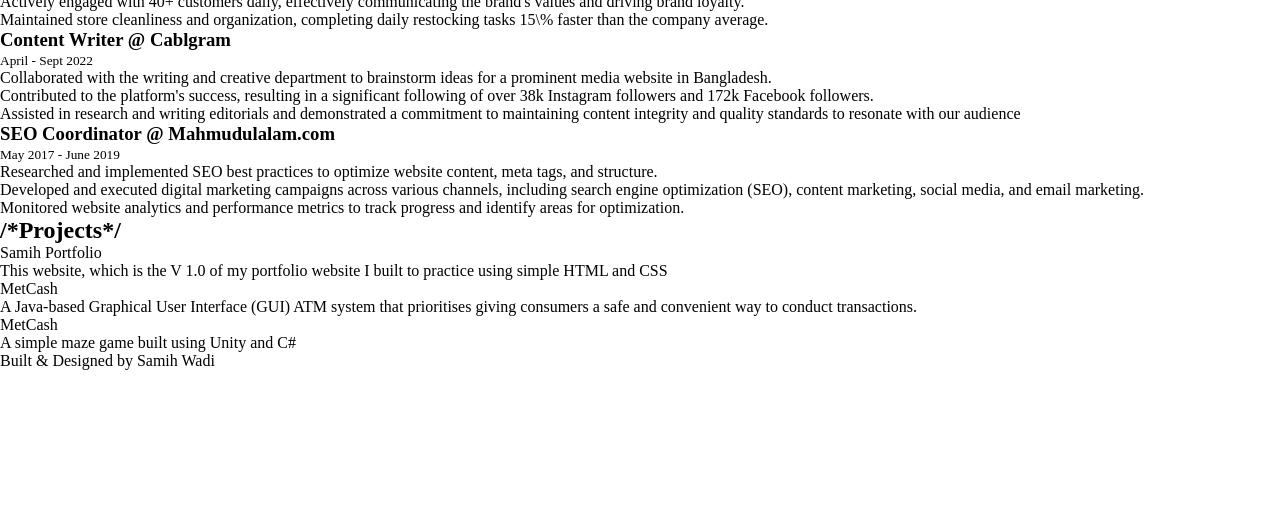
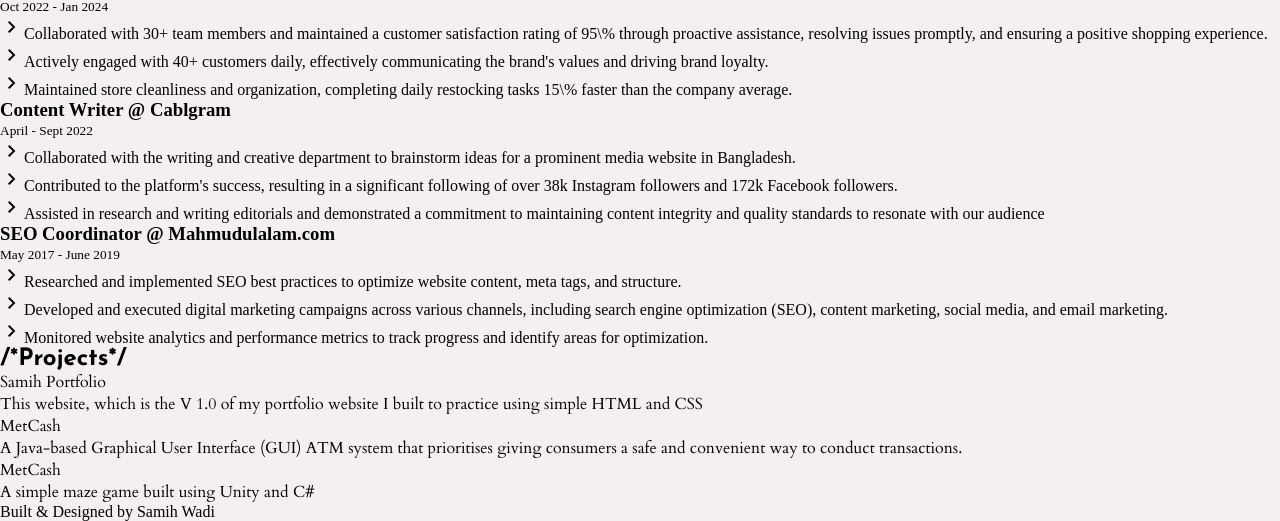
Before and after one commit to samihwadi/Samih_V1, a plain HTML site: page index.html in a window 1280 px wide. Shown: the part 515-1036 px from the top of the page. Before the commit the page ends 885 px from the top, so only its background shows below. Drawn offline with nearby package versions, Linux system fonts and the light colour scheme.

Commit message:
Add styling to content

```diff
--- a/index.html
+++ b/index.html
@@ -10,9 +10,11 @@
     <link rel="preconnect" href="https://fonts.googleapis.com">
     <link rel="preconnect" href="https://fonts.gstatic.com" crossorigin>
     <link href="https://fonts.googleapis.com/css2?family=Cardo&family=Josefin+Sans:ital,wght@0,100..700;1,100..700&display=swap" rel="stylesheet">
+    <link rel="stylesheet" href="https://fonts.googleapis.com/css2?family=Material+Symbols+Outlined:opsz,wght,FILL,GRAD@24,400,0,0" />
     <title>Samih Wadi</title>
 </head>
 <body>
+    <!--Navbar-->
     <div class="container">
         <nav class="main-nav">
             <ul>
@@ -23,17 +25,22 @@
             </ul>
         </nav>
         <div class="sub-nav-container">
-            <div id="sub-nav-intro">
-                <p>Lorem ipsum dolor sit amet, consectetur adipiscing elit.
-                    Fusce neque diam, condimentum nec lacus at, sollicitudin imperdiet dolor. In iaculis lorem odio, id commodo purus efficitur quis. Curabitur eu nibh diam. Donec sed tellus ipsum. Suspendisse semper lobortis ligula nec
-                </p>
-                <button>Let's Talk!</button>
+            <div id="intro-container">
+                <div id="sub-nav-intro">
+                    <p>Hi, I'm <big>Samih</big>.</p>
+                    <p>Currently studying computer science at <strong>Toronto Metropolitan University</strong> and I'm really into web development, with a little passion for game design too. Have any cool design ideas you want to bring to life?
+                    </p>
+                </div>
+                <div id="email_button">
+                    <button>Let's Talk!</button>
+                </div>
             </div>
             <div id="sub-nav-primary">
                 <p>PORTFOLIO/24</p>
             </div>
         </div>
         <main>
+            <!--About Me Section-->
             <section class="about-me" id="about-me">
                 <div class="header-text">
                     <h2>/* About Me */</h2>
@@ -50,6 +57,8 @@
                     </div>
                 </div>
             </section>
+
+            <!--Experience Section-->
             <section class="experience" id="experience">
                 <div class="header-text">
                     <h2>/*Experiences*/</h2>
@@ -60,10 +69,16 @@
                             <h3>Brand Representative @ <strong>Hollister Co.</strong></h3>
                             <small>Oct 2022 - Jan 2024</small>
                             <ul>
-                                <li>Collaborated with 30+ team members and maintained a customer satisfaction rating of 95\% through proactive assistance, resolving issues promptly,
+                                <li><span class="material-symbols-outlined">
+                                    chevron_right
+                                    </span>Collaborated with 30+ team members and maintained a customer satisfaction rating of 95\% through proactive assistance, resolving issues promptly,
                                     and ensuring a positive shopping experience.</li>
-                                <li>Actively engaged with 40+ customers daily, effectively communicating the brand's values and driving brand loyalty.</li>
-                                <li>Maintained store cleanliness and organization, completing daily restocking tasks 15\% faster than the company average.</li>
+                                <li><span class="material-symbols-outlined">
+                                    chevron_right
+                                    </span>Actively engaged with 40+ customers daily, effectively communicating the brand's values and driving brand loyalty.</li>
+                                <li><span class="material-symbols-outlined">
+                                    chevron_right
+                                    </span>Maintained store cleanliness and organization, completing daily restocking tasks 15\% faster than the company average.</li>
                             </ul>
                         </div>
                     </div>
@@ -74,9 +89,15 @@
                             <h3>Content Writer @ <strong>Cablgram</strong></h3>
                             <small>April - Sept 2022</small>
                             <ul>
-                                <li>Collaborated with the writing and creative department to brainstorm ideas for a prominent media website in Bangladesh.</li>
-                                <li>Contributed to the platform's success, resulting in a significant following of over 38k Instagram followers and 172k Facebook followers.</li>
-                                <li>Assisted in research and writing editorials and demonstrated a commitment to maintaining content integrity and quality standards to resonate with our audience</li>
+                                <li><span class="material-symbols-outlined">
+                                chevron_right
+                                </span>Collaborated with the writing and creative department to brainstorm ideas for a prominent media website in Bangladesh.</li>
+                                <li><span class="material-symbols-outlined">
+                                chevron_right
+                                </span>Contributed to the platform's success, resulting in a significant following of over 38k Instagram followers and 172k Facebook followers.</li>
+                                <li><span class="material-symbols-outlined">
+                                chevron_right
+                                </span>Assisted in research and writing editorials and demonstrated a commitment to maintaining content integrity and quality standards to resonate with our audience</li>
                             </ul>
                         </div>
                     </div>
@@ -86,9 +107,15 @@
                             <h3><strong>SEO Coordinator @ Mahmudulalam.com</strong></h3>
                             <small>May 2017 - June 2019</small>
                             <ul>
-                                <li>Researched and implemented SEO best practices to optimize website content, meta tags, and structure.</li>
-                                <li>Developed and executed digital marketing campaigns across various channels, including search engine optimization (SEO), content marketing, social media, and email marketing.</li>
-                                <li>Monitored website analytics and performance metrics to track progress and identify areas for optimization.</li>
+                                <li><span class="material-symbols-outlined">
+                                chevron_right
+                                </span>Researched and implemented SEO best practices to optimize website content, meta tags, and structure.</li>
+                                <li><span class="material-symbols-outlined">
+                                chevron_right
+                                </span>Developed and executed digital marketing campaigns across various channels, including search engine optimization (SEO), content marketing, social media, and email marketing.</li>
+                                <li><span class="material-symbols-outlined">
+                                chevron_right
+                                </span>Monitored website analytics and performance metrics to track progress and identify areas for optimization.</li>
                             </ul>
                         </div>
                     </div>
--- a/style.css
+++ b/style.css
@@ -5,6 +5,20 @@
 
 html, body {
     box-sizing: border-box;
+    background-color: var(--color-bg);
+    font-size: 16px;
+}
+
+:root {
+    --color-bg: #f5f0f0;
+    --color-accent: #bf5d54;
+    --color-text: #000;
+    --heading-font: "Josefin Sans", sans-serif;
+    --text-font: "Cardo", serif;
+}
+
+a {
+    text-decoration: none;
 }
 
 #logo img {
@@ -12,7 +26,19 @@ html, body {
     height: 25px;
 }
 
+p {
+    font-family: var(--text-font);
+}
+
+h2 {
+    font-family: var(--heading-font);
+}
+
 img {
     width: 200px;
     height: 200px;
 }
+
+.text-box li {
+    list-style-type: none;
+}
```
